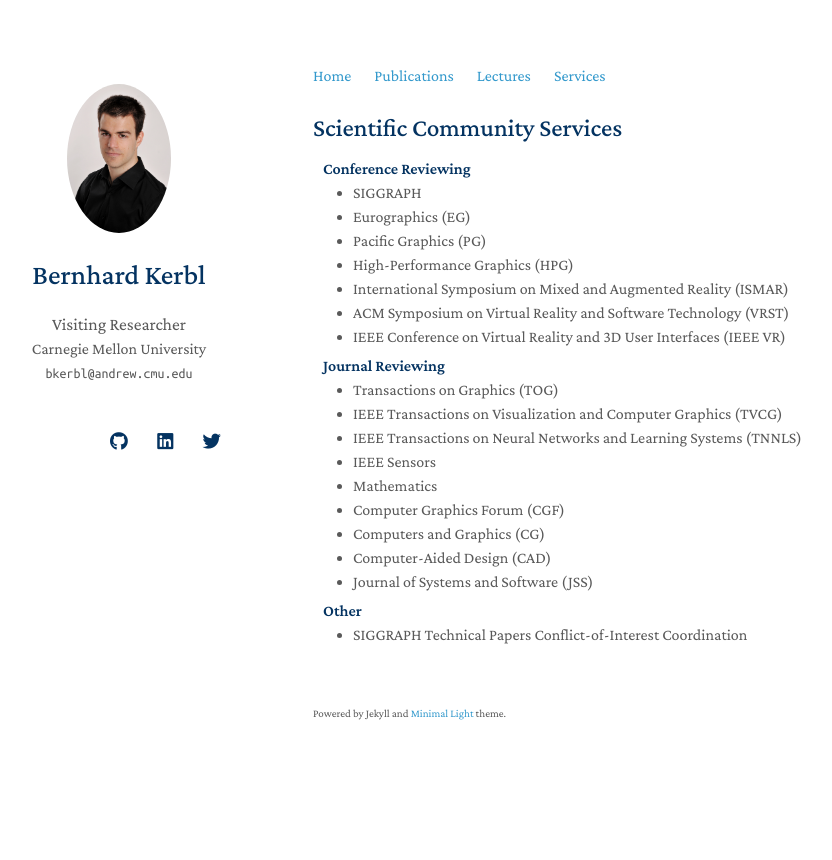
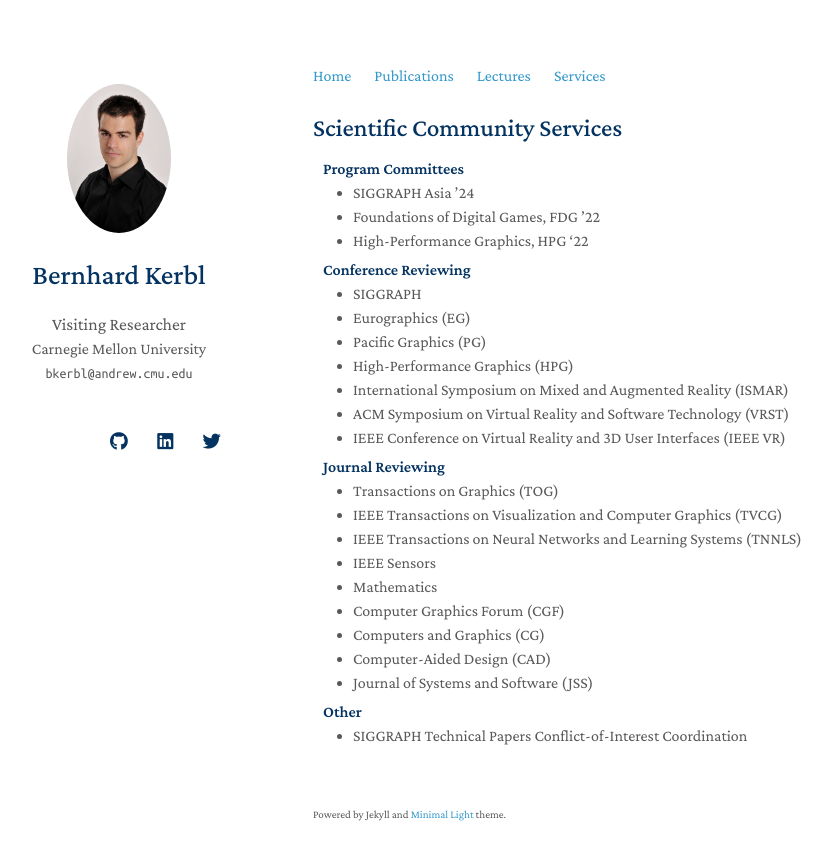
Before and after one commit to Snosixtyboo/snosixtyboo.github.io, a Jekyll site: the page built from services.md, in a window 1280 px wide. Shown: the top 860 px of the page, without its empty margins (157-989 px from the left). Built offline with Jekyll 4.4.1, drawn with Linux system fonts in a browser that asks for light colours; nearby versions of some CDN libraries; a style sheet for code colours, icons or effects is not loaded; our own code applies the rules of GitHub Pages for plain Markdown files.

Commit message:
Services

```diff
--- a/services.md
+++ b/services.md
@@ -3,6 +3,14 @@ layout: homepage
 ---
 
 ## Scientific Community Services
+
+<h4 style="margin:0 10px 0;">Program Committees</h4>
+
+<ul style="margin:0 0 5px;">
+<li>SIGGRAPH Asia ’24</li>
+<li>Foundations of Digital Games, FDG ’22 </li>
+<li>High-Performance Graphics, HPG ‘22</li>
+</ul>
 
 <h4 style="margin:0 10px 0;">Conference Reviewing</h4>
 
```
